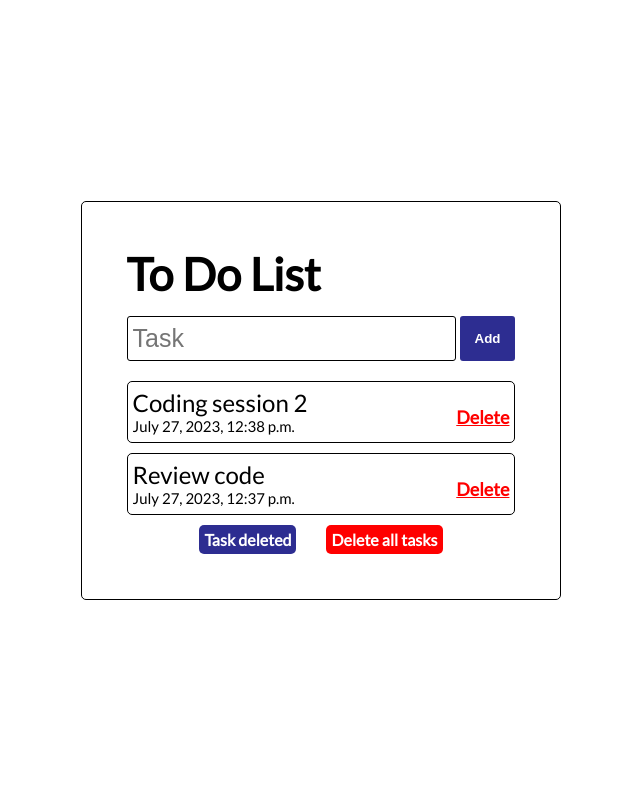
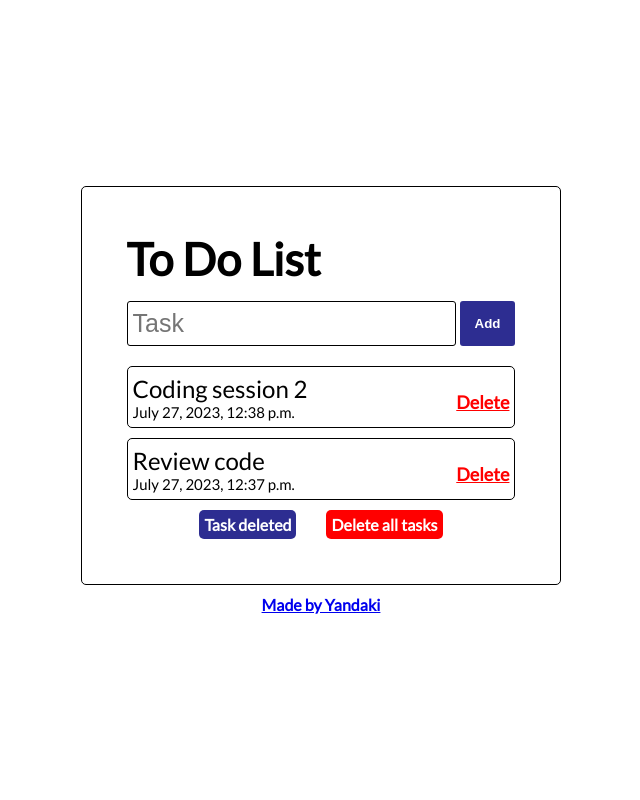
Before and after one commit to yandakiY/toDoList-Django, a Django app: page /todolist/ in a window 1280 px wide. Shown: the whole page, without its empty margins (319-959 px from the left). Run offline with Django 4.2, Linux system fonts and the light colour scheme; data comes from the database, SQL or seed files in the repository.

Commit message:
Introduce my link github

```diff
--- a/toDoList/static/toDoList/index.css
+++ b/toDoList/static/toDoList/index.css
@@ -5,12 +5,18 @@
 
 body{
     display: flex;
+    flex-direction: column;
     justify-content: center;
     align-items: center;
     /* width: 100lvh; */
     height: 100vh;
     /* padding:30px; */
     font-family: Lato , sans-serif;
+}
+
+body #myLink{
+    margin-top: 10px;
+    font-weight: bold;
 }
 
 h1{
--- a/toDoList/static/toDoList/task_deleted.css
+++ b/toDoList/static/toDoList/task_deleted.css
@@ -5,12 +5,18 @@
 
 body{
     display: flex;
+    flex-direction: column;
     justify-content: center;
     align-items: center;
     /* width: 100lvh; */
     height: 100vh;
     /* padding:30px; */
     font-family: Lato , sans-serif;
+}
+
+body #myLink{
+    margin-top: 10px;
+    font-weight: bold;
 }
 
 h1{
--- a/toDoList/templates/toDoList/index.html
+++ b/toDoList/templates/toDoList/index.html
@@ -54,5 +54,6 @@
             <a id="deleteAll" href="{% url 'toDoList:deleteAllTask' %}">Delete all tasks</a>
         </div>
     </div>
+    <a id="myLink" target="_blank" href="https://github.com/yandakiY/">Made by Yandaki</a>
 </body>
 </html>
--- a/toDoList/templates/toDoList/task_deleted.html
+++ b/toDoList/templates/toDoList/task_deleted.html
@@ -52,5 +52,6 @@
             <a id="deleteAlldefinitely" href="{% url 'toDoList:removeDefinitelyAllTask' %}">Delete definitely all tasks</a>
         </div>
     </div>
+    <a id="myLink" target="_blank" href="https://github.com/yandakiY/">Made by Yandaki</a>
 </body>
 </html>
```
